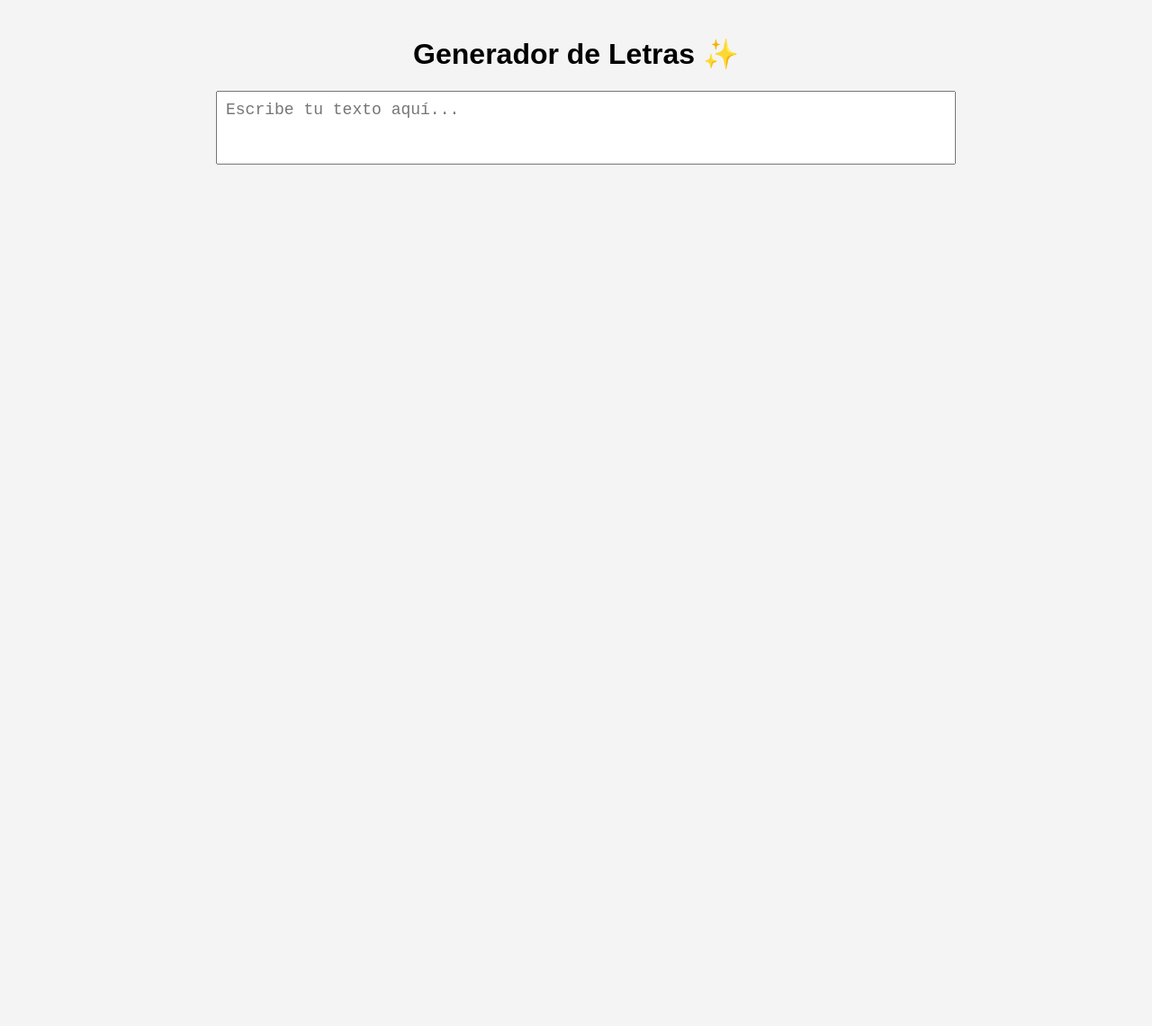
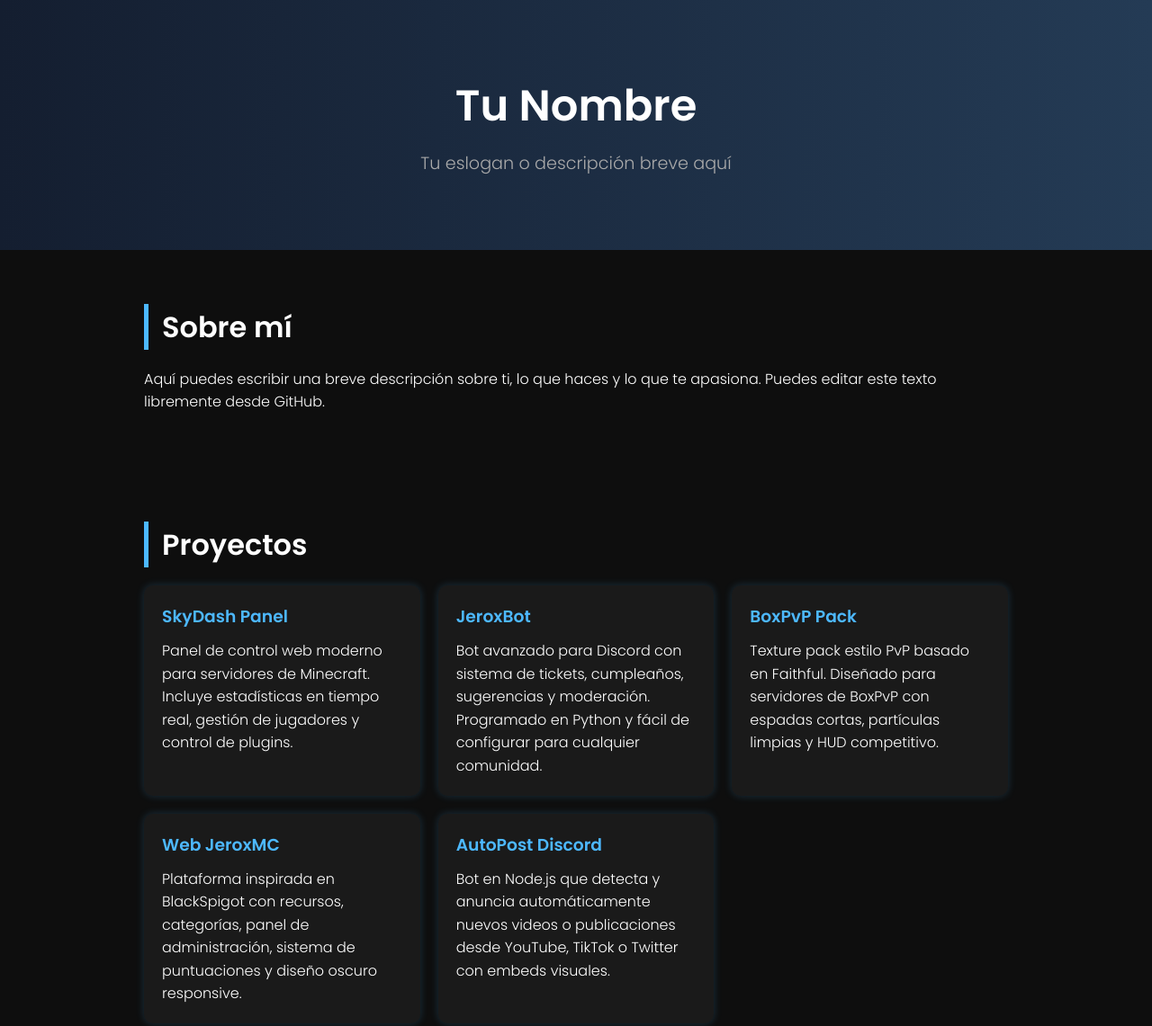
Before and after one commit to JeroxMC/JeroxMCLetras.github.io, a plain HTML site: page index.html in a window 1280 px wide. Shown: the top 1141 px of the page at 90% size. Before the commit the page ends 800 px from the top, so only its background shows below. Drawn offline with Linux system fonts and the light colour scheme.

Commit message:
Update index.html

```diff
--- a/index.html
+++ b/index.html
@@ -1,70 +1,141 @@
 <!DOCTYPE html>
 <html lang="es">
 <head>
-  <meta charset="UTF-8">
-  <title>Letras Decorativas — JeroxMC</title>
+  <meta charset="UTF-8" />
+  <meta name="viewport" content="width=device-width, initial-scale=1.0" />
+  <title>Mi Portafolio</title>
+  <link href="https://fonts.googleapis.com/css2?family=Poppins:wght@300;600&display=swap" rel="stylesheet">
   <style>
+    * {
+      margin: 0;
+      padding: 0;
+      box-sizing: border-box;
+      font-family: 'Poppins', sans-serif;
+    }
+
     body {
-      font-family: Arial, sans-serif;
-      background: #f4f4f4;
-      padding: 20px;
-      max-width: 800px;
+      background-color: #0e0e0e;
+      color: #fff;
+      line-height: 1.6;
+    }
+
+    header {
+      padding: 80px 20px;
+      text-align: center;
+      background: linear-gradient(to right, #141e30, #243b55);
+    }
+
+    header h1 {
+      font-size: 3em;
+      margin-bottom: 10px;
+    }
+
+    header p {
+      font-size: 1.2em;
+      color: #aaa;
+    }
+
+    section {
+      padding: 60px 20px;
+      max-width: 1000px;
       margin: auto;
     }
 
-    h1 {
-      text-align: center;
+    h2 {
+      font-size: 2em;
+      margin-bottom: 20px;
+      border-left: 5px solid #4db8ff;
+      padding-left: 15px;
     }
 
-    textarea {
-      width: 100%;
-      height: 60px;
-      font-size: 18px;
-      margin-bottom: 20px;
-      padding: 10px;
-      resize: none;
+    .projects, .skills {
+      display: grid;
+      grid-template-columns: repeat(auto-fit, minmax(250px, 1fr));
+      gap: 20px;
     }
 
-    .output {
-      background: #fff;
-      border: 1px solid #ccc;
-      padding: 15px;
-      margin-bottom: 15px;
-      display: flex;
-      justify-content: space-between;
-      align-items: center;
-      border-radius: 8px;
+    .card {
+      background-color: #1a1a1a;
+      padding: 20px;
+      border-radius: 10px;
+      box-shadow: 0 0 10px rgba(77, 184, 255, 0.2);
     }
 
-    .decorated {
-      flex: 1;
-      font-size: 20px;
-      word-break: break-word;
+    .card h3 {
+      color: #4db8ff;
+      margin-bottom: 10px;
     }
 
-    button {
-      margin-left: 10px;
-      padding: 5px 10px;
-      font-size: 14px;
-      cursor: pointer;
-      border: none;
-      border-radius: 4px;
-      background-color: #3498db;
-      color: white;
-      transition: background-color 0.3s;
+    footer {
+      text-align: center;
+      padding: 30px;
+      background-color: #111;
+      color: #777;
     }
 
-    button:active {
-      transform: scale(0.98);
+    a {
+      color: #4db8ff;
+      text-decoration: none;
     }
   </style>
 </head>
 <body>
+  <header>
+    <h1>Tu Nombre</h1>
+    <p>Tu eslogan o descripción breve aquí</p>
+  </header>
 
-  <h1>Generador de Letras ✨</h1>
-  <textarea id="input" placeholder="Escribe tu texto aquí..."></textarea>
-  <div id="results"></div>
+  <section id="about">
+    <h2>Sobre mí</h2>
+    <p>Aquí puedes escribir una breve descripción sobre ti, lo que haces y lo que te apasiona. Puedes editar este texto libremente desde GitHub.</p>
+  </section>
 
-  <script src="script.js"></script>
+  <section id="projects">
+    <h2>Proyectos</h2>
+    <div class="projects">
+      <div class="card">
+        <h3>SkyDash Panel</h3>
+        <p>Panel de control web moderno para servidores de Minecraft. Incluye estadísticas en tiempo real, gestión de jugadores y control de plugins.</p>
+      </div>
+      <div class="card">
+        <h3>JeroxBot</h3>
+        <p>Bot avanzado para Discord con sistema de tickets, cumpleaños, sugerencias y moderación. Programado en Python y fácil de configurar para cualquier comunidad.</p>
+      </div>
+      <div class="card">
+        <h3>BoxPvP Pack</h3>
+        <p>Texture pack estilo PvP basado en Faithful. Diseñado para servidores de BoxPvP con espadas cortas, partículas limpias y HUD competitivo.</p>
+      </div>
+      <div class="card">
+        <h3>Web JeroxMC</h3>
+        <p>Plataforma inspirada en BlackSpigot con recursos, categorías, panel de administración, sistema de puntuaciones y diseño oscuro responsive.</p>
+      </div>
+      <div class="card">
+        <h3>AutoPost Discord</h3>
+        <p>Bot en Node.js que detecta y anuncia automáticamente nuevos videos o publicaciones desde YouTube, TikTok o Twitter con embeds visuales.</p>
+      </div>
+    </div>
+  </section>
+
+  <section id="skills">
+    <h2>Habilidades</h2>
+    <div class="skills">
+      <div class="card">HTML</div>
+      <div class="card">CSS</div>
+      <div class="card">JavaScript</div>
+      <div class="card">Python</div>
+      <div class="card">Node.js</div>
+      <div class="card">Discord Bots</div>
+      <div class="card">Minecraft Plugins</div>
+    </div>
+  </section>
+
+  <section id="contact">
+    <h2>Contacto</h2>
+    <p>Puedes contactarme por <a href="https://discord.com/" target="_blank">Discord</a>, <a href="https://github.com/" target="_blank">GitHub</a> o <a href="mailto:tuemail@ejemplo.com">correo electrónico</a>.</p>
+  </section>
+
+  <footer>
+    <p>© 2025 TuNombre. Todos los derechos reservados.</p>
+  </footer>
 </body>
 </html>
```
